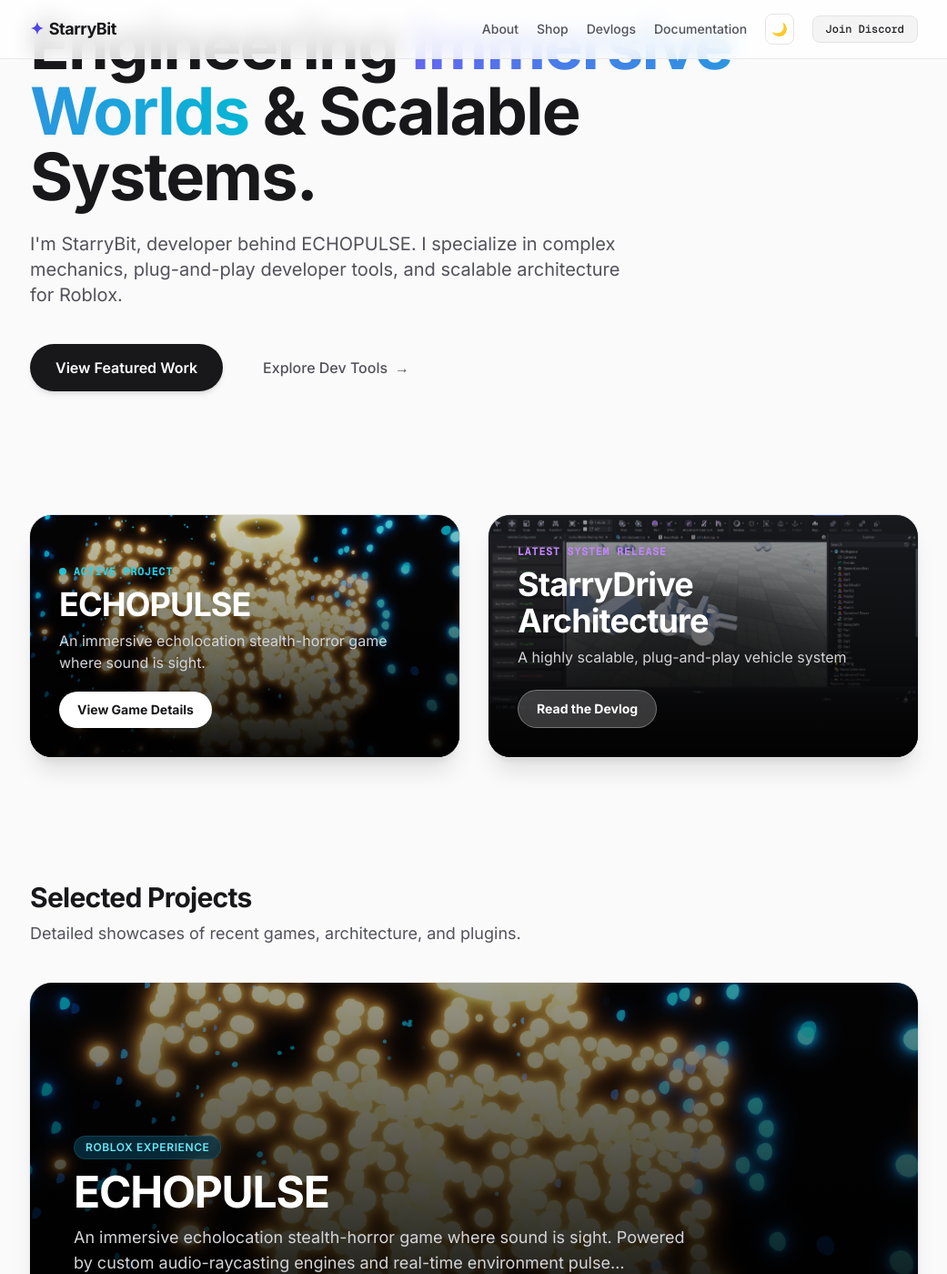
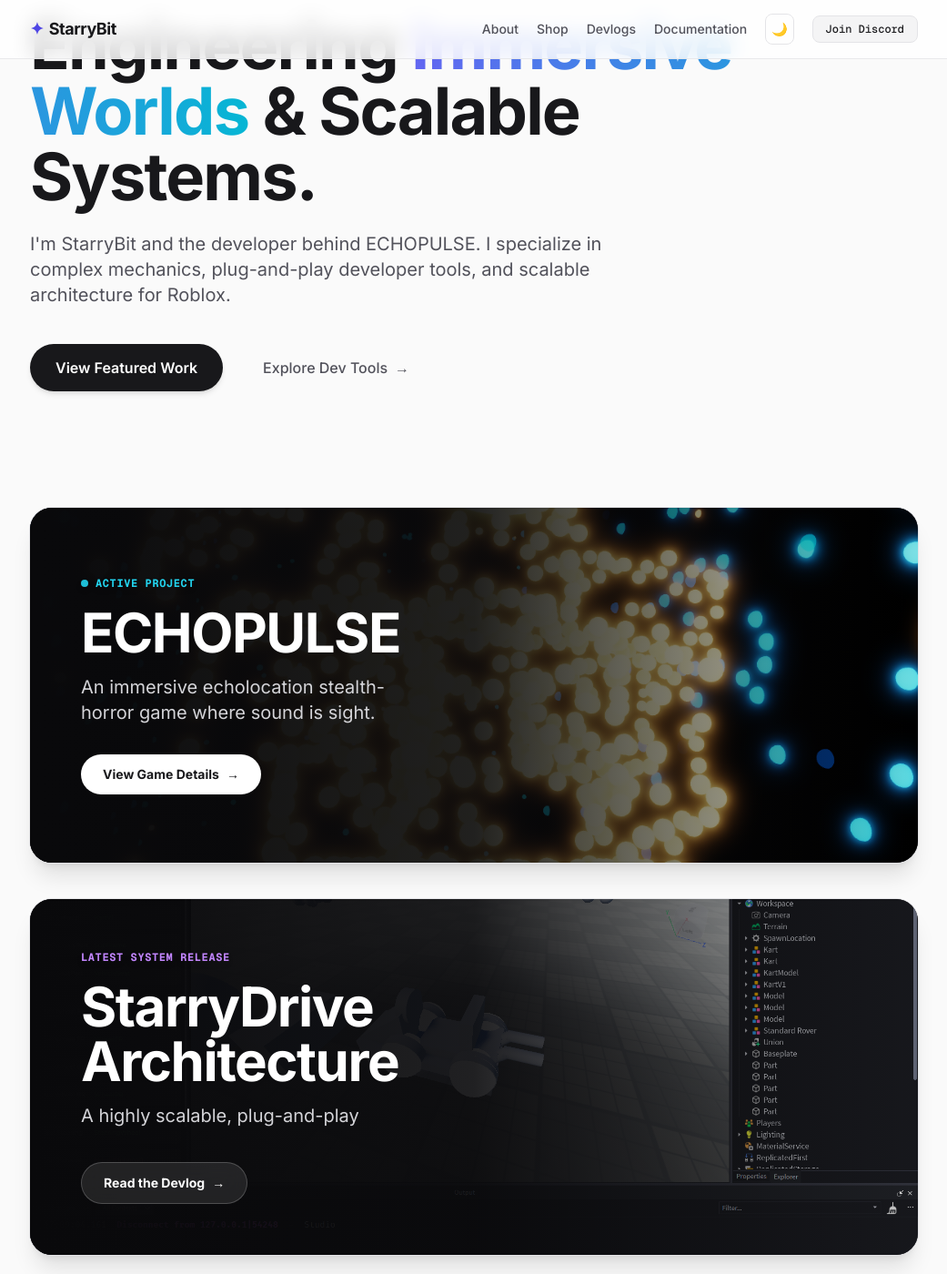
Before and after one commit to StarryBit/starrybit.github.io, a Jekyll site: the page built from index.html, in a window 1280 px wide and 1400 px high, scrolled down 211 px. Shown: the whole window at 91% size, without its empty margins (119-1160 px from the left). Built offline with Jekyll 4.4.1, drawn with Linux system fonts in a browser that asks for light colours; nearby versions of some CDN libraries; some of the changed text lies outside the part shown.

Commit message:
Update index.html

```diff
--- a/index.html
+++ b/index.html
@@ -4,14 +4,20 @@
 description: Portfolio of StarryBit, a Roblox developer creating scalable Roblox systems, immersive games like ECHOPULSE, and plug-and-play developer tools.
 ---
 
+<style>
+    /* Utility to hide scrollbar for the sleek carousel look */
+    .hide-scrollbar::-webkit-scrollbar { display: none; }
+    .hide-scrollbar { -ms-overflow-style: none; scrollbar-width: none; }
+</style>
+
 <!-- Hero Section -->
-<header class="relative pt-20 pb-28">
+<header class="relative pt-20 pb-24">
     <div class="max-w-4xl">
         <h1 class="text-5xl md:text-7xl font-extrabold tracking-tight mb-6 leading-[1.1] text-zinc-900 dark:text-white">
             Engineering <span class="text-transparent bg-clip-text bg-gradient-to-r from-indigo-500 to-cyan-500">Immersive Worlds</span> & Scalable Systems.
         </h1>
         <p class="text-lg md:text-xl text-zinc-600 dark:text-zinc-400 leading-relaxed mb-10 max-w-2xl">
-            I'm StarryBit, developer behind ECHOPULSE. I specialize in complex mechanics, plug-and-play developer tools, and scalable architecture for Roblox.
+            I'm StarryBit and the developer behind ECHOPULSE. I specialize in complex mechanics, plug-and-play developer tools, and scalable architecture for Roblox.
         </p>
         <div class="flex flex-wrap items-center gap-5">
             <a href="#portfolio" class="bg-zinc-900 dark:bg-white text-white dark:text-zinc-900 font-semibold px-7 py-3.5 rounded-full transition-transform hover:scale-105 shadow-md text-base">
@@ -24,125 +30,112 @@
     </div>
 </header>
 
-<!-- Top Spotlight Section -->
-<section id="spotlight" class="py-6 mb-16">
-    <div class="grid lg:grid-cols-2 gap-6 md:gap-8">
+<!-- Spotlight Section (Full Pro Banners) -->
+<!-- Uses a stacked layout with a left-to-right gradient so the right half of your image is fully visible and unclouded -->
+<section id="spotlight" class="py-8 mb-16 space-y-10">
 
-        <!-- Flex 1: ECHOPULSE -->
-        <a href="/games/echopulse" class="group relative block aspect-video w-full overflow-hidden rounded-3xl bg-zinc-900 shadow-xl ring-1 ring-zinc-200 dark:ring-zinc-800 transition-all hover:shadow-2xl hover:shadow-indigo-500/20">
-            <img src="/assets/echopulse website banner.png" alt="ECHOPULSE Gameplay" class="absolute inset-0 h-full w-full object-cover transition-transform duration-700 group-hover:scale-105 opacity-80 group-hover:opacity-100">
-            <div class="absolute inset-0 bg-gradient-to-t from-black/95 via-black/40 to-transparent"></div>
+    <!-- Banner 1: ECHOPULSE -->
+    <a href="/games/echopulse" class="group relative block w-full aspect-[4/3] md:aspect-[21/9] lg:aspect-[2.5/1] overflow-hidden rounded-3xl bg-zinc-900 shadow-xl ring-1 ring-zinc-200 dark:ring-zinc-800 transition-all hover:shadow-2xl hover:shadow-cyan-500/20">
+        <!-- Background Image -->
+        <img src="/assets/echopulse website banner.png" alt="ECHOPULSE Gameplay" class="absolute inset-0 h-full w-full object-cover object-center transition-transform duration-1000 group-hover:scale-105">
 
-            <div class="absolute inset-0 flex flex-col justify-end p-6 md:p-8">
-                <span class="inline-flex items-center gap-2 text-cyan-400 font-bold tracking-wider text-xs uppercase mb-2 code-font drop-shadow-md">
+        <!-- Left-to-Right Gradient (Allows the right side of the image to stay fully visible) -->
+        <div class="absolute inset-0 bg-gradient-to-t md:bg-gradient-to-r from-zinc-950 via-zinc-950/80 md:via-zinc-950/90 to-transparent md:to-transparent/10"></div>
+
+        <!-- Content -->
+        <div class="absolute inset-0 flex flex-col justify-end md:justify-center p-8 md:p-14 md:w-2/3 lg:w-1/2">
+            <span class="inline-flex items-center gap-2 text-cyan-400 font-bold tracking-wider text-xs uppercase mb-4 code-font drop-shadow-md">
                 <span class="w-2 h-2 rounded-full bg-cyan-400 animate-pulse"></span> Active Project
             </span>
-                <h2 class="text-2xl md:text-4xl font-extrabold text-white mb-2 leading-tight drop-shadow-lg tracking-tight">
+            <h2 class="text-4xl md:text-6xl font-extrabold text-white mb-4 leading-tight tracking-tight">
                 ECHOPULSE
             </h2>
-                <p class="text-zinc-300 text-sm md:text-base max-w-md mb-5 drop-shadow-md line-clamp-2">
+            <p class="text-zinc-300 text-lg md:text-xl mb-8 line-clamp-3">
                 An immersive echolocation stealth-horror game where sound is sight.
             </p>
             <div>
-                    <span class="inline-block bg-white text-zinc-900 font-bold px-5 py-2.5 rounded-full text-xs md:text-sm hover:bg-zinc-200 transition-colors">
-                        View Game Details
+                <span class="inline-flex items-center gap-2 bg-white text-zinc-900 font-bold px-6 py-3 rounded-full text-sm hover:bg-zinc-200 transition-colors">
+                    View Game Details <span aria-hidden="true">&rarr;</span>
                 </span>
             </div>
         </div>
     </a>
 
-        <!-- Flex 2: StarryDrive -->
-        <a href="/devlogs/new-vehicle-controller" class="group relative block aspect-video w-full overflow-hidden rounded-3xl bg-zinc-900 shadow-xl ring-1 ring-zinc-200 dark:ring-zinc-800 transition-all hover:shadow-2xl hover:shadow-purple-500/20">
-            <img src="/assets/Screenshot 2026-07-13 171010.png" alt="StarryDrive Vehicle System" class="absolute inset-0 h-full w-full object-cover transition-transform duration-700 group-hover:scale-105 opacity-70 group-hover:opacity-90">
-            <div class="absolute inset-0 bg-gradient-to-t from-black/95 via-black/40 to-transparent"></div>
+    <!-- Banner 2: StarryDrive -->
+    <a href="/devlogs/new-vehicle-controller" class="group relative block w-full aspect-[4/3] md:aspect-[21/9] lg:aspect-[2.5/1] overflow-hidden rounded-3xl bg-zinc-900 shadow-xl ring-1 ring-zinc-200 dark:ring-zinc-800 transition-all hover:shadow-2xl hover:shadow-purple-500/20">
+        <img src="/assets/Screenshot 2026-07-13 171010.png" alt="StarryDrive Vehicle System" class="absolute inset-0 h-full w-full object-cover object-center transition-transform duration-1000 group-hover:scale-105">
 
-            <div class="absolute inset-0 flex flex-col justify-end p-6 md:p-8">
-                <span class="text-purple-400 font-bold tracking-wider text-xs uppercase mb-2 code-font drop-shadow-md">
+        <div class="absolute inset-0 bg-gradient-to-t md:bg-gradient-to-r from-zinc-950 via-zinc-950/80 md:via-zinc-950/90 to-transparent md:to-transparent/10"></div>
+
+        <div class="absolute inset-0 flex flex-col justify-end md:justify-center p-8 md:p-14 md:w-2/3 lg:w-1/2">
+            <span class="text-purple-400 font-bold tracking-wider text-xs uppercase mb-4 code-font drop-shadow-md">
                 Latest System Release
             </span>
-                <h2 class="text-2xl md:text-4xl font-extrabold text-white mb-2 leading-tight drop-shadow-lg tracking-tight">
+            <h2 class="text-4xl md:text-6xl font-extrabold text-white mb-4 leading-tight tracking-tight">
                 StarryDrive Architecture
             </h2>
-                <p class="text-zinc-300 text-sm md:text-base max-w-md mb-5 drop-shadow-md line-clamp-2">
+            <p class="text-zinc-300 text-lg md:text-xl mb-8 line-clamp-3">
                 A highly scalable, plug-and-play vehicle system bypassing standard constraints.
             </p>
             <div>
-                    <span class="inline-block bg-white/20 backdrop-blur-md text-white font-bold px-5 py-2.5 rounded-full text-xs md:text-sm border border-white/30 group-hover:bg-white/30 transition-colors">
-                        Read the Devlog
+                <span class="inline-flex items-center gap-2 bg-white/10 backdrop-blur-md text-white font-bold px-6 py-3 rounded-full text-sm border border-white/20 group-hover:bg-white/20 transition-colors">
+                    Read the Devlog <span aria-hidden="true">&rarr;</span>
                 </span>
             </div>
         </div>
     </a>
 
-    </div>
 </section>
 
-<!-- Featured Work (16:9 Full Widescreen Banners) -->
-<section id="portfolio" class="py-12">
-    <div class="mb-10">
+<!-- Selected Projects (Swipeable Carousel) -->
+<section id="portfolio" class="py-16">
+    <div class="mb-8 flex items-end justify-between">
+        <div>
             <h2 class="text-3xl font-bold tracking-tight text-zinc-900 dark:text-white">Selected Projects</h2>
-        <p class="text-zinc-600 dark:text-zinc-400 mt-2 text-lg">Detailed showcases of recent games, architecture, and plugins.</p>
+            <p class="text-zinc-600 dark:text-zinc-400 mt-2 text-lg">Swipe to explore recent games, systems, and open-source tools.</p>
+        </div>
+        <!-- Optional Desktop Hint -->
+        <div class="hidden md:flex gap-2 text-zinc-400">
+            <svg class="w-6 h-6 animate-pulse" fill="none" viewBox="0 0 24 24" stroke="currentColor"><path stroke-linecap="round" stroke-linejoin="round" stroke-width="2" d="M17 8l4 4m0 0l-4 4m4-4H3"/></svg>
+        </div>
     </div>
 
-    <div class="space-y-8">
+    <!-- Carousel Container -->
+    <div class="relative w-full -mx-4 px-4 md:mx-0 md:px-0">
+        <div class="flex overflow-x-auto snap-x snap-mandatory gap-6 pb-8 hide-scrollbar">
 
-        <!-- Banner 1: ECHOPULSE -->
-        <a href="/blog/" class="group relative block w-full aspect-video md:aspect-[21/9] overflow-hidden rounded-3xl bg-zinc-950 shadow-xl ring-1 ring-zinc-200 dark:ring-zinc-800 transition-all hover:shadow-2xl hover:shadow-cyan-500/10">
-            <img src="/assets/echopulse website banner.png" alt="ECHOPULSE Showcase" class="absolute inset-0 h-full w-full object-cover transition-transform duration-700 group-hover:scale-105 opacity-60 group-hover:opacity-80">
-            <div class="absolute inset-0 bg-gradient-to-t from-black via-black/50 to-transparent"></div>
+            <!-- Project 1 Card Wrapper -->
+            <div class="snap-start shrink-0 w-[85vw] md:w-[450px] lg:w-[500px]">
+                {% include card.html
+                    image="/assets/echopulse website banner.png"
+                    category="Roblox Development"
+                    title="ECHOPULSE"
+                    description="An immersive echolocation stealth-horror game where sound-is-sight. Built with custom audio-raycasting engines."
+                    link="/blog/"
+                    style="showcase"
+                %}
+            </div>
 
-            <div class="absolute inset-0 flex flex-col justify-end p-6 md:p-12">
-                <div class="flex items-center gap-3 mb-3">
-                    <span class="px-3 py-1 text-xs font-semibold uppercase tracking-wider text-cyan-300 bg-cyan-950/80 border border-cyan-800/50 rounded-full backdrop-blur-md">
-                        Roblox Experience
-                    </span>
+            <!-- Project 2 Card Wrapper -->
+            <div class="snap-start shrink-0 w-[85vw] md:w-[450px] lg:w-[500px]">
+                {% include card.html
+                    image="/assets/proj2 icon.png"
+                    category="Roblox Plugin"
+                    title="StarryDrive"
+                    description="A highly scalable, plug-and-play vehicle system plugin designed for seamless integration in Roblox Studio."
+                    link="/starrydrive"
+                    style="showcase"
+                %}
             </div>
-                <h3 class="text-3xl md:text-5xl font-extrabold text-white mb-3 tracking-tight group-hover:text-cyan-200 transition-colors">
-                    ECHOPULSE
-                </h3>
-                <p class="text-zinc-300 text-sm md:text-lg max-w-2xl mb-6 line-clamp-2 leading-relaxed">
-                    An immersive echolocation stealth-horror game where sound is sight. Powered by custom audio-raycasting engines and real-time environment pulse mapping.
-                </p>
-                <div class="flex items-center gap-2 text-white font-semibold text-sm md:text-base">
-                    <span>Explore Project Case Study</span>
-                    <svg class="w-5 h-5 transition-transform group-hover:translate-x-1" fill="none" viewBox="0 0 24 24" stroke="currentColor">
-                        <path stroke-linecap="round" stroke-linejoin="round" stroke-width="2" d="M17 8l4 4m0 0l-4 4m4-4H3"/>
-                    </svg>
+
+            <!-- You can easily copy/paste the wrapper block above to add more cards to the carousel -->
+
         </div>
-            </div>
-        </a>
-
-        <!-- Banner 2: StarryDrive -->
-        <a href="/starrydrive" class="group relative block w-full aspect-video md:aspect-[21/9] overflow-hidden rounded-3xl bg-zinc-950 shadow-xl ring-1 ring-zinc-200 dark:ring-zinc-800 transition-all hover:shadow-2xl hover:shadow-indigo-500/10">
-            <img src="/assets/proj2 icon.png" alt="StarryDrive Showcase" class="absolute inset-0 h-full w-full object-cover transition-transform duration-700 group-hover:scale-105 opacity-60 group-hover:opacity-80">
-            <div class="absolute inset-0 bg-gradient-to-t from-black via-black/50 to-transparent"></div>
-
-            <div class="absolute inset-0 flex flex-col justify-end p-6 md:p-12">
-                <div class="flex items-center gap-3 mb-3">
-                    <span class="px-3 py-1 text-xs font-semibold uppercase tracking-wider text-indigo-300 bg-indigo-950/80 border border-indigo-800/50 rounded-full backdrop-blur-md">
-                        Developer Tooling
-                    </span>
-                </div>
-                <h3 class="text-3xl md:text-5xl font-extrabold text-white mb-3 tracking-tight group-hover:text-indigo-200 transition-colors">
-                    StarryDrive
-                </h3>
-                <p class="text-zinc-300 text-sm md:text-lg max-w-2xl mb-6 line-clamp-2 leading-relaxed">
-                    A highly scalable, plug-and-play vehicle system plugin engineered for high-performance physics handling and effortless Studio integration.
-                </p>
-                <div class="flex items-center gap-2 text-white font-semibold text-sm md:text-base">
-                    <span>View System Specs & Plugin</span>
-                    <svg class="w-5 h-5 transition-transform group-hover:translate-x-1" fill="none" viewBox="0 0 24 24" stroke="currentColor">
-                        <path stroke-linecap="round" stroke-linejoin="round" stroke-width="2" d="M17 8l4 4m0 0l-4 4m4-4H3"/>
-                    </svg>
-                </div>
-            </div>
-        </a>
-
     </div>
 </section>
 
 <!-- Technical Focus & Stats -->
-<section class="py-20 mt-10 border-t border-zinc-200 dark:border-zinc-800/60">
+<section class="py-16 border-t border-zinc-200 dark:border-zinc-800/60">
     <div class="max-w-3xl mb-12">
         <h2 class="text-3xl font-bold tracking-tight text-zinc-900 dark:text-white mb-6">Technical Focus</h2>
         <p class="text-lg text-zinc-600 dark:text-zinc-400 leading-relaxed">
@@ -179,3 +172,48 @@
         </div>
     </div>
 </section>
+
+<!-- Community & Socials Section -->
+<section id="community" class="py-20 border-t border-zinc-200 dark:border-zinc-800/60">
+    <div class="text-center mb-12">
+        <h2 class="text-3xl md:text-4xl font-bold tracking-tight text-zinc-900 dark:text-white mb-4">Join the Community</h2>
+        <p class="text-lg text-zinc-600 dark:text-zinc-400 max-w-2xl mx-auto">
+            Connect with other developers, follow the devlogs, and get early access to test builds and new plugins.
+        </p>
+    </div>
+
+    <div class="grid md:grid-cols-2 gap-6 max-w-4xl mx-auto">
+        <!-- Primary CTA: Discord -->
+        <a href="YOUR_DISCORD_LINK" target="_blank" class="group relative md:col-span-2 flex flex-col items-center justify-center p-10 md:p-14 rounded-3xl bg-[#5865F2]/10 border border-[#5865F2]/20 hover:bg-[#5865F2]/20 transition-all overflow-hidden text-center">
+            <!-- Subtle Glow -->
+            <div class="absolute top-1/2 left-1/2 -translate-x-1/2 -translate-y-1/2 w-[200px] h-[200px] bg-[#5865F2]/30 blur-[80px] rounded-full pointer-events-none group-hover:bg-[#5865F2]/40 transition-colors"></div>
+
+            <svg class="w-12 h-12 md:w-16 md:h-16 text-[#5865F2] mb-6 relative z-10" fill="currentColor" viewBox="0 0 24 24">
+                <path d="M20.317 4.3698a19.7913 19.7913 0 00-4.8851-1.5152.0741.0741 0 00-.0785.0371c-.211.3753-.4447.8648-.6083 1.2495-1.8447-.2762-3.68-.2762-5.4868 0-.1636-.3933-.4058-.8742-.6177-1.2495a.077.077 0 00-.0785-.037 19.7363 19.7363 0 00-4.8852 1.515.0699.0699 0 00-.0321.0277C.5334 9.0458-.319 13.5799.0992 18.0578a.0824.0824 0 00.0312.0561c2.0528 1.5076 4.0413 2.4228 5.9929 3.0294a.0777.0777 0 00.0842-.0276c.4616-.6304.8731-1.2952 1.226-1.9942a.076.076 0 00-.0416-.1057c-.6528-.2476-1.2743-.5495-1.8722-.8923a.077.077 0 01-.0076-.1277c.1258-.0943.2517-.1923.3718-.2914a.0743.0743 0 01.0776-.0105c3.9278 1.7933 8.18 1.7933 12.0614 0a.0739.0739 0 01.0785.0095c.1202.099.246.1981.3728.2924a.077.077 0 01-.0066.1276 12.2986 12.2986 0 01-1.873.8914.0766.0766 0 00-.0407.1067c.3604.698.7719 1.3628 1.225 1.9932a.076.076 0 00.0842.0286c1.961-.6067 3.9495-1.5219 6.0023-3.0294a.077.077 0 00.0313-.0552c.5004-5.177-.8382-9.6739-3.5485-13.6604a.061.061 0 00-.0312-.0286zM8.02 15.3312c-1.1825 0-2.1569-1.0857-2.1569-2.419 0-1.3332.9555-2.4189 2.157-2.4189 1.2108 0 2.1757 1.0952 2.1568 2.419 0 1.3332-.9555 2.4189-2.1569 2.4189zm7.9748 0c-1.1825 0-2.1569-1.0857-2.1569-2.419 0-1.3332.9554-2.4189 2.1569-2.4189 1.2108 0 2.1757 1.0952 2.1568 2.419 0 1.3332-.946 2.4189-2.1568 2.4189Z"/>
+            </svg>
+            <h3 class="text-2xl md:text-3xl font-bold text-zinc-900 dark:text-white mb-3 relative z-10">Join the StarryBit Discord</h3>
+            <p class="text-zinc-700 dark:text-zinc-300 mb-6 text-sm md:text-base relative z-10">The central hub for development chat, support, and game updates.</p>
+            <span class="inline-block bg-[#5865F2] text-white font-bold px-8 py-4 rounded-full shadow-lg group-hover:scale-105 transition-transform relative z-10">
+                Connect on Discord
+            </span>
+        </a>
+
+        <!-- Secondary: YouTube -->
+        <a href="YOUR_YOUTUBE_LINK" target="_blank" class="group flex flex-col items-center text-center p-8 rounded-3xl bg-zinc-50 border border-zinc-200/80 hover:border-red-500/30 dark:bg-zinc-900/50 dark:border-zinc-800/80 dark:hover:border-red-500/50 transition-colors">
+            <svg class="w-10 h-10 text-zinc-400 group-hover:text-[#FF0000] transition-colors mb-4" fill="currentColor" viewBox="0 0 24 24">
+                <path d="M23.498 6.186a3.016 3.016 0 0 0-2.122-2.136C19.505 3.545 12 3.545 12 3.545s-7.505 0-9.377.505A3.017 3.017 0 0 0 .502 6.186C0 8.07 0 12 0 12s0 3.93.502 5.814a3.016 3.016 0 0 0 2.122 2.136c1.871.505 9.376.505 9.376.505s7.505 0 9.377-.505a3.015 3.015 0 0 0 2.122-2.136C24 15.93 24 12 24 12s0-3.93-.502-5.814zM9.545 15.568V8.432L15.818 12l-6.273 3.568z"/>
+            </svg>
+            <h3 class="text-xl font-bold text-zinc-900 dark:text-white mb-2">YouTube</h3>
+            <p class="text-zinc-600 dark:text-zinc-400 text-sm">Deep dives, showcases, and devlogs.</p>
+        </a>
+
+        <!-- Secondary: Reddit -->
+        <a href="YOUR_REDDIT_LINK" target="_blank" class="group flex flex-col items-center text-center p-8 rounded-3xl bg-zinc-50 border border-zinc-200/80 hover:border-orange-500/30 dark:bg-zinc-900/50 dark:border-zinc-800/80 dark:hover:border-orange-500/50 transition-colors">
+            <svg class="w-10 h-10 text-zinc-400 group-hover:text-[#FF4500] transition-colors mb-4" fill="currentColor" viewBox="0 0 24 24">
+                <path d="M24 11.779c0-1.459-1.192-2.645-2.657-2.645-.715 0-1.363.286-1.84.746-1.81-1.191-4.259-1.949-6.971-2.046l1.483-4.669 4.016.941-.006.058c0 1.193.975 2.163 2.174 2.163 1.198 0 2.172-.97 2.172-2.163s-.975-2.164-2.172-2.164c-.92 0-1.704.574-2.021 1.379l-4.329-1.015c-.189-.046-.381.063-.44.249l-1.654 5.207c-2.838.034-5.409.798-7.3 2.025-.474-.438-1.103-.712-1.799-.712-1.465 0-2.656 1.187-2.656 2.646 0 .97.533 1.811 1.317 2.271-.052.282-.086.567-.086.857 0 3.911 4.808 7.093 10.719 7.093s10.72-3.182 10.72-7.093c0-.274-.029-.544-.075-.81.832-.447 1.405-1.312 1.405-2.318zm-17.224 1.816c0-.868.71-1.575 1.582-1.575.872 0 1.581.707 1.581 1.575s-.709 1.574-1.581 1.574-1.582-.706-1.582-1.574zm9.061 4.669c-1.797 1.793-5.594 1.835-5.698 1.835l-.013-.004-.012.004c-.104 0-3.896-.042-5.698-1.835-.147-.147-.132-.403.018-.529.145-.125.378-.112.518.026.04.043 1.442 1.47 5.176 1.47 3.737 0 5.138-1.428 5.178-1.47.142-.142.378-.153.522-.026.143.125.161.381.009.529zm-.926-3.095c-.872 0-1.581-.706-1.581-1.574 0-.868.709-1.575 1.581-1.575s1.581.707 1.581 1.575-.709 1.574-1.581 1.574z"/>
+            </svg>
+            <h3 class="text-xl font-bold text-zinc-900 dark:text-white mb-2">Reddit</h3>
+            <p class="text-zinc-600 dark:text-zinc-400 text-sm">Join the conversation on r/roblox and indie subs.</p>
+        </a>
+    </div>
+</section>
```
Lines whose indentation alone changed are shown as unchanged.
